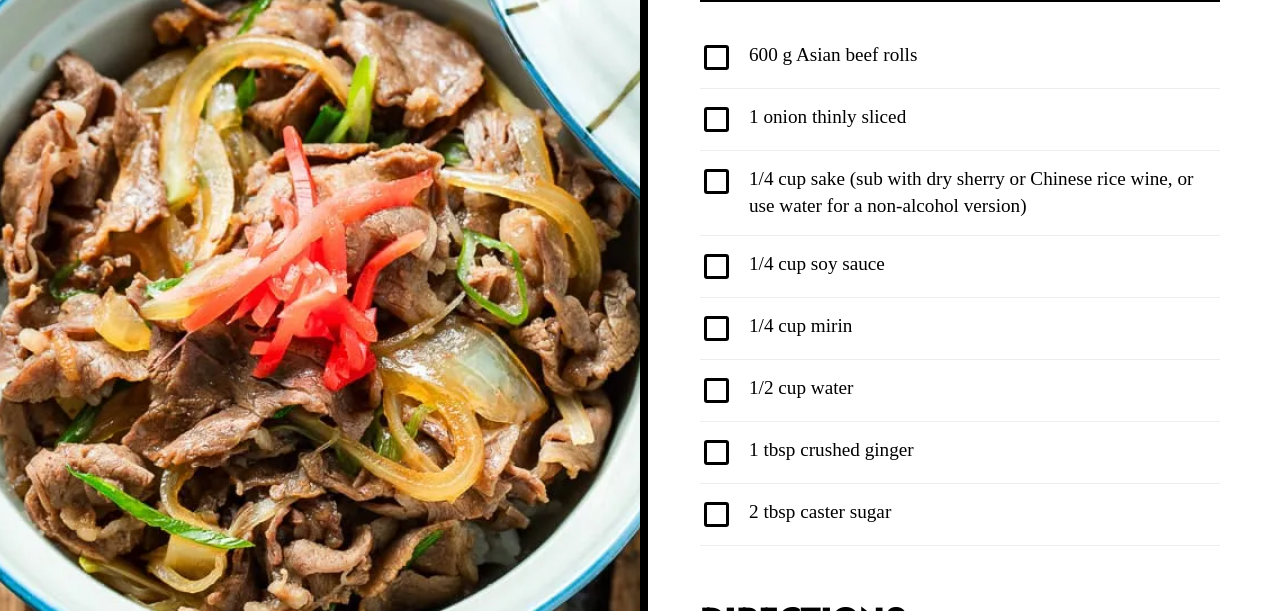
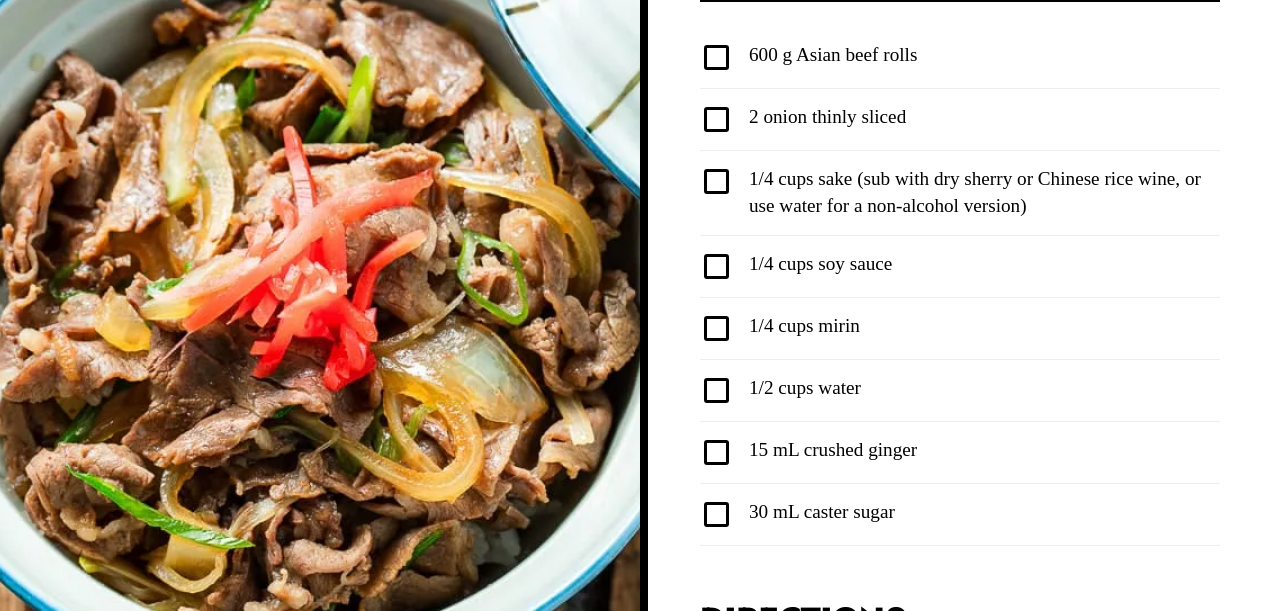
Before and after one commit to amp800/cookbook, a Jekyll site: the page built from _recipes/mw-gyudon-japanese-beef-rice-bowl.md, in a window 1280 px wide and 900 px high, scrolled down 704 px. Shown: the part 154-765 px from the top of the window. Built offline with Jekyll 4.4.1, drawn with Linux system fonts in a browser that asks for light colours.

Commit message:
Edit recipe _recipes/mw-gyudon-japanese-beef-rice-bowl.md

```diff
--- a/_recipes/mw-gyudon-japanese-beef-rice-bowl.md
+++ b/_recipes/mw-gyudon-japanese-beef-rice-bowl.md
@@ -16,13 +16,13 @@ cook_time: '15'
 total_time: '20'
 ingredients:
 - 600 g Asian beef rolls
-- 1 onion thinly sliced
-- 1/4 cup sake (sub with dry sherry or Chinese rice wine, or use water for a non-alcohol version)
-- 1/4 cup soy sauce
-- 1/4 cup mirin
-- 1/2 cup water
-- 1 tbsp crushed ginger
-- 2 tbsp caster sugar
+- 2 onion thinly sliced
+- 1/4 cups sake (sub with dry sherry or Chinese rice wine, or use water for a non-alcohol version)
+- 1/4 cups soy sauce
+- 1/4 cups mirin
+- 1/2 cups water
+- 15 mL crushed ginger
+- 30 mL caster sugar
 # ---
 directions:
 - Thinly slice the onion. Stir-fry in wok for 5mins until the edges are dark brown and caramelised.
```
